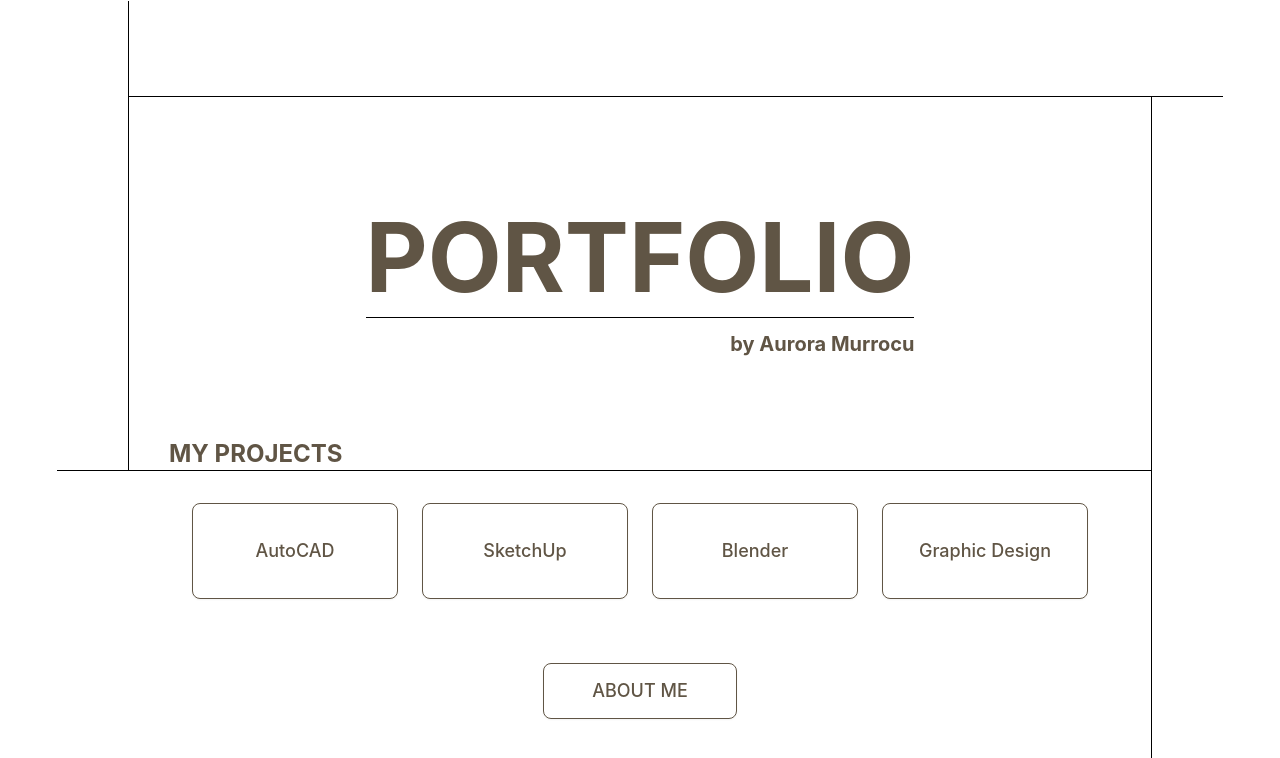
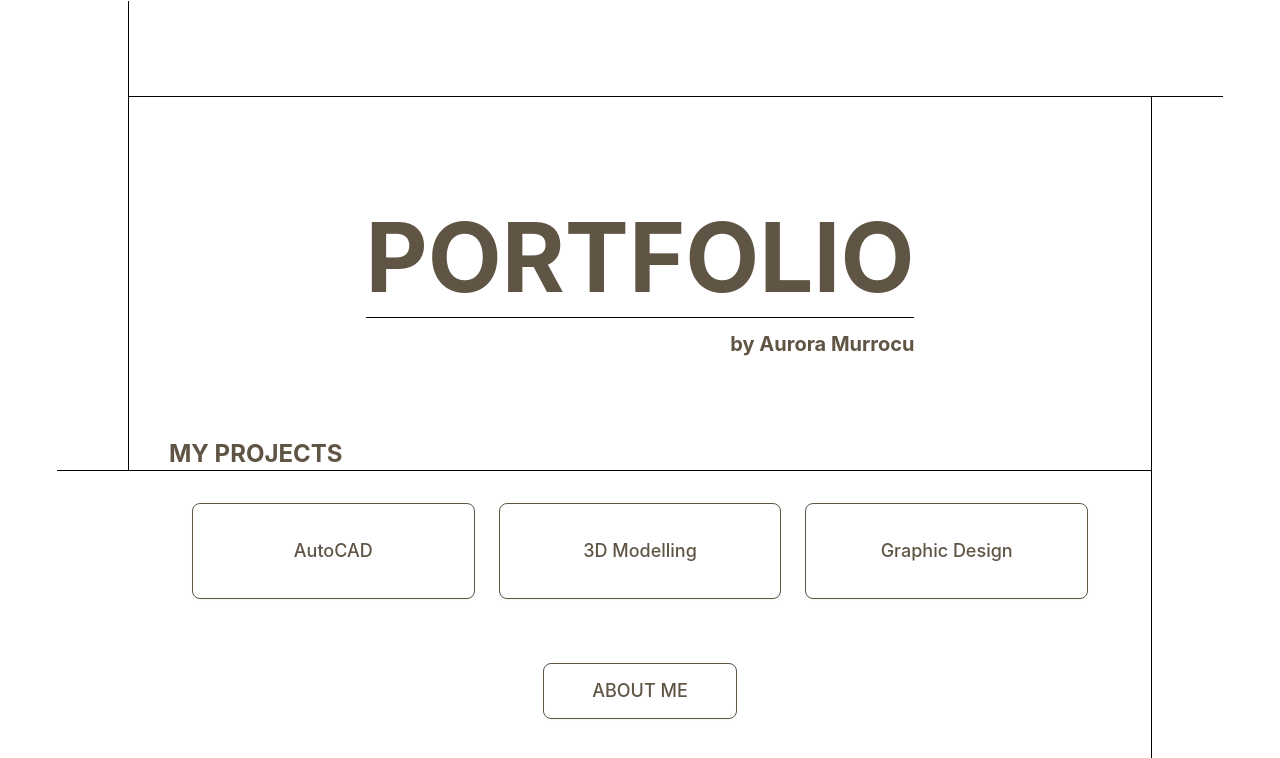
Before and after one commit to amurmur05/portafolio-web, a Vue app: page /#/ in a window 1280 px wide. Shown: the top 758 px of the page. Built offline with nearby package versions, Linux system fonts and the light colour scheme.

Commit message:
Organiza las tres categorías y añade sus vistas previas

```diff
--- a/src/pages/home/Home.vue
+++ b/src/pages/home/Home.vue
@@ -38,7 +38,7 @@ const previewImage = ref('')
     </section>
 
     <div
-      class="mx-auto mt-8 grid max-w-4xl grid-cols-2 gap-6 md:grid-cols-4"
+      class="mx-auto mt-8 grid max-w-4xl grid-cols-2 gap-6 md:grid-cols-3"
     >
       <Button
         variant="outline"
@@ -51,20 +51,19 @@ const previewImage = ref('')
 
       <Button
         variant="outline"
+        @mouseenter="previewImage = '/images/3d-modelling-preview.png'"
+@mouseleave="previewImage = ''"
         class="h-24 border-[#605545] text-lg text-[#605545]"
       >
-        SketchUp
+       3D Modelling
       </Button>
+
+
 
       <Button
         variant="outline"
-        class="h-24 border-[#605545] text-lg text-[#605545]"
-      >
-        Blender
-      </Button>
-
-      <Button
-        variant="outline"
+        @mouseenter="previewImage = '/images/graphic-design-preview.png'"
+@mouseleave="previewImage = ''"
         class="h-24 border-[#605545] text-lg text-[#605545]"
       >
         Graphic Design
```
Also changed, not shown: public/images/3d-modelling-preview.png (added), public/images/graphic-design-preview.png (added).
